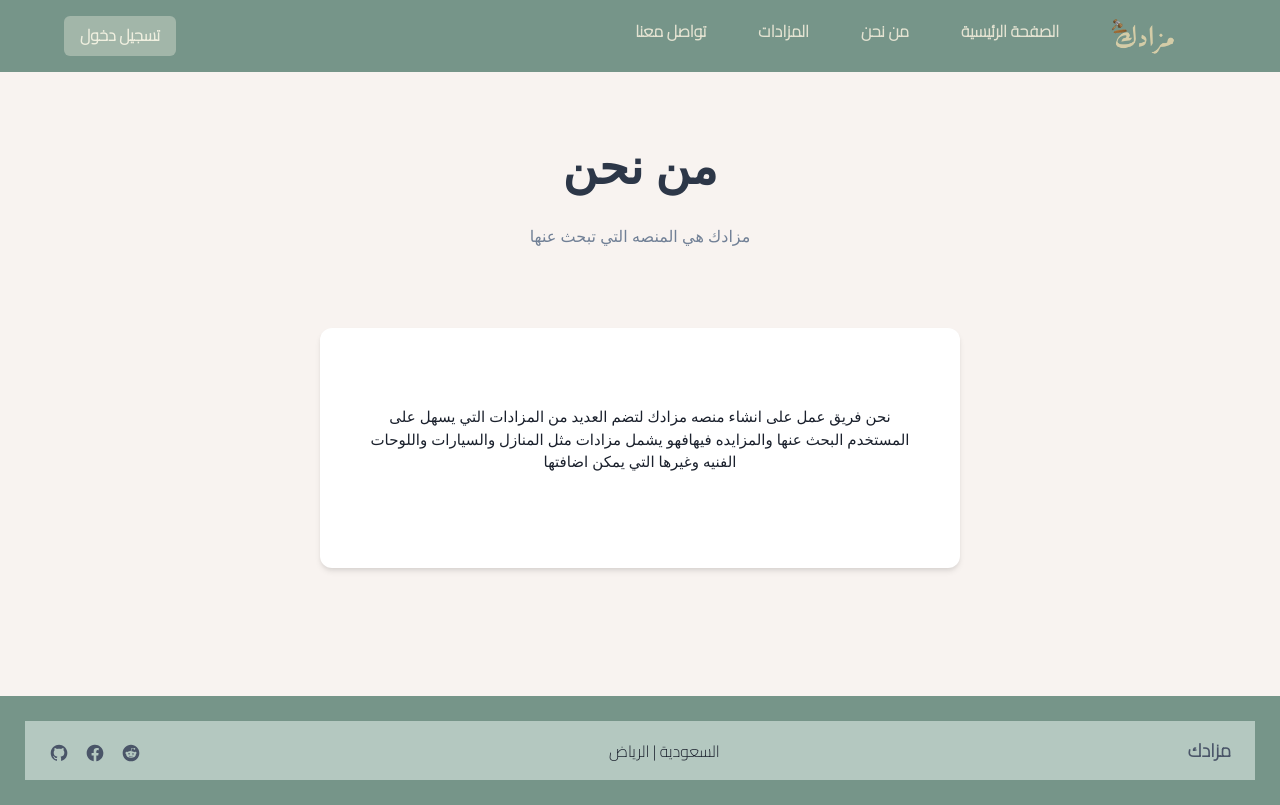
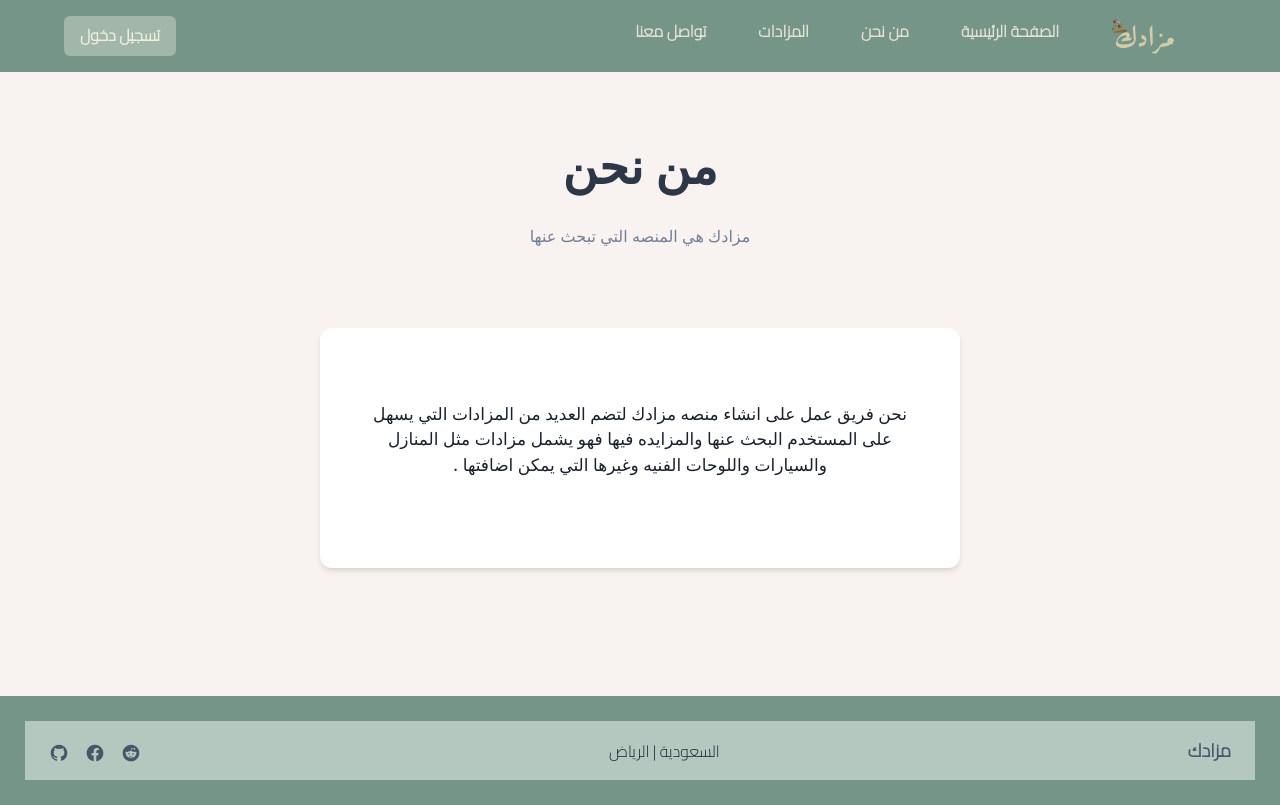
Before and after one commit to RashedSharahili/auctionProject, a React (Vite) app: page /about in a window 1280 px wide. Built offline with nearby package versions, Linux system fonts and the light colour scheme.

Commit message:
Change the AboutUs page

```diff
--- a/src/Components/AboutUs.tsx
+++ b/src/Components/AboutUs.tsx
@@ -16,7 +16,7 @@ const testimonials = [
   {
 
     content:
-      'نحن فريق عمل على انشاء منصه مزادك لتضم العديد من المزادات التي يسهل على المستخدم البحث عنها والمزايده فيهافهو يشمل مزادات مثل المنازل والسيارات واللوحات الفنيه وغيرها التي يمكن اضافتها ',
+      'نحن فريق عمل على انشاء منصه مزادك لتضم العديد من المزادات التي يسهل على المستخدم البحث عنها والمزايده فيها فهو يشمل مزادات مثل المنازل والسيارات واللوحات الفنيه وغيرها التي يمكن اضافتها .',
 
   },
 ];
@@ -75,7 +75,7 @@ function TestimonialCard(props: TestimonialCardProps) {
         <chakra.p
           fontFamily={'Inter'}
           fontWeight={'medium'}
-          fontSize={'15px'}
+          fontSize={'17px'}
           pb={4}>
           {content}
         </chakra.p>
```
